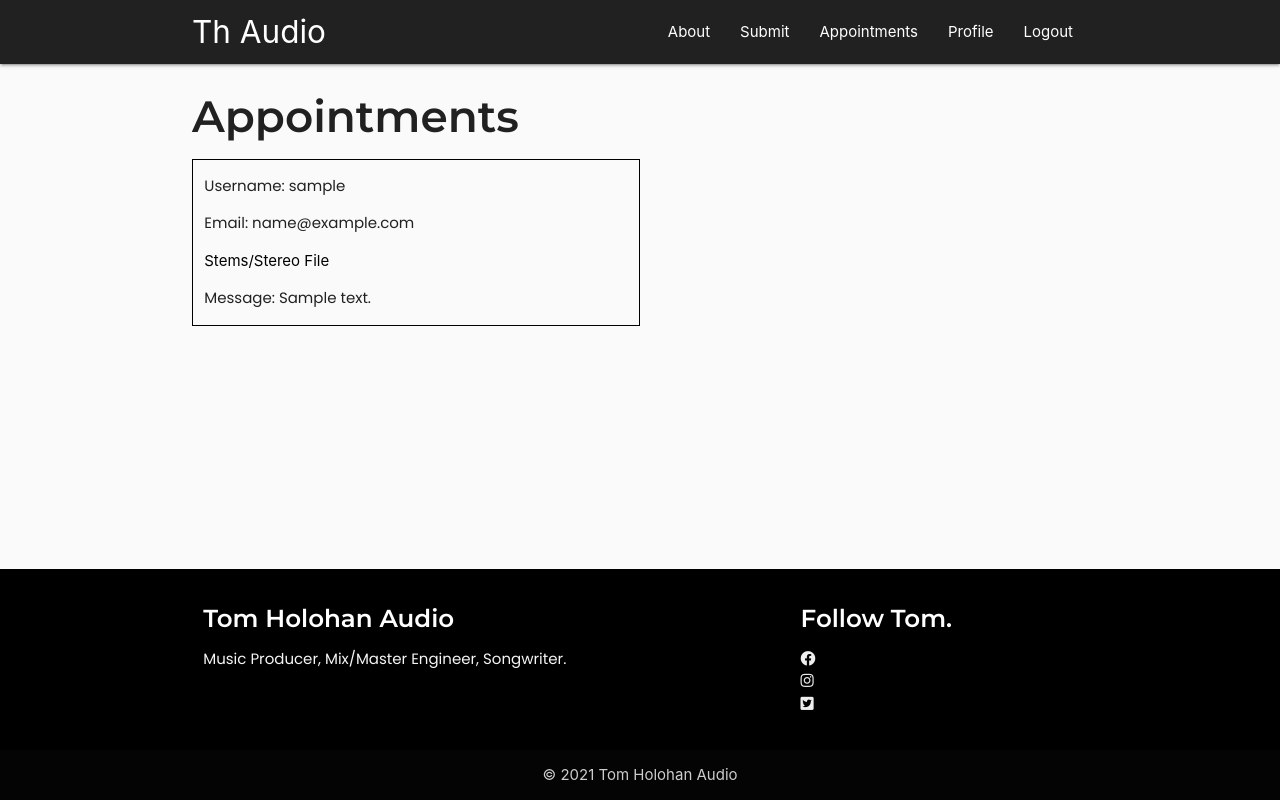
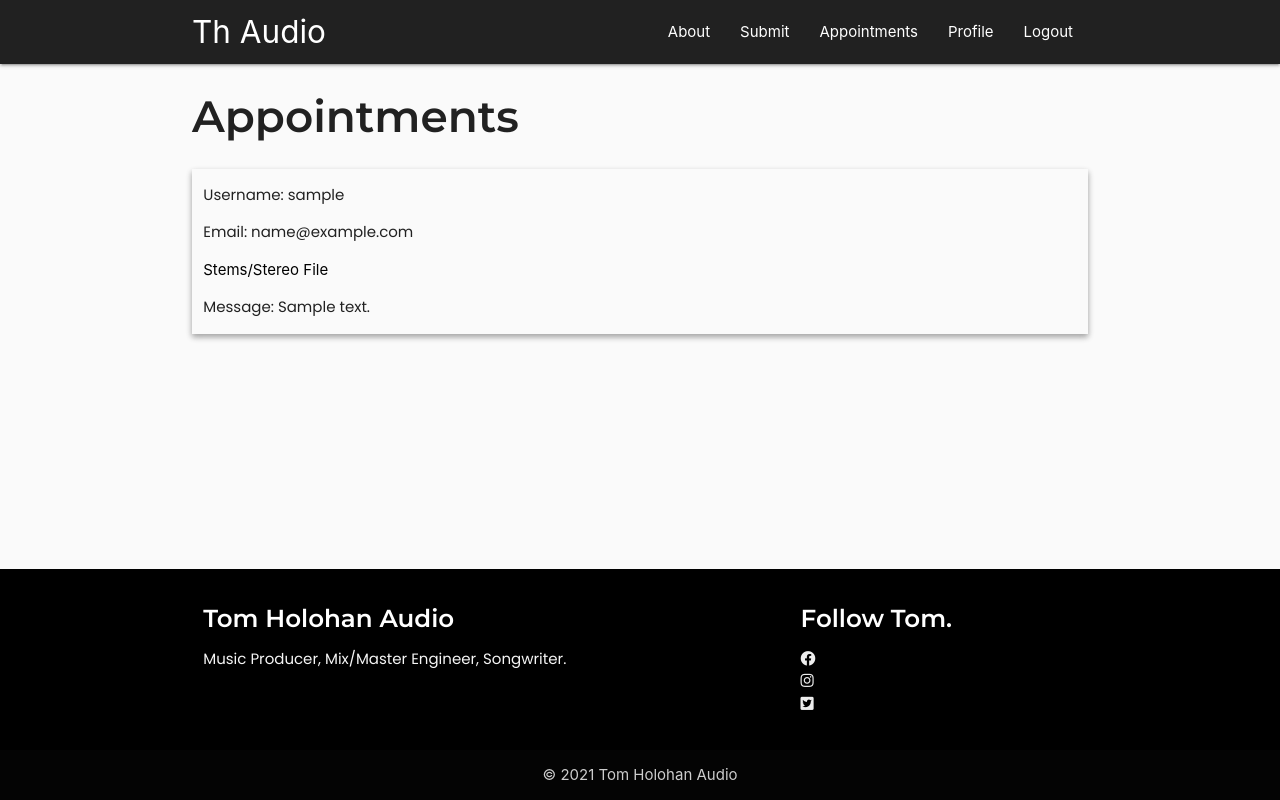
Before and after one commit to hollownotempty/Portfolio_4, a Django app: page /appointments in a window 1280 px wide. Run offline with Django 3.2, Linux system fonts and the light colour scheme; a user stored in the database is signed in; tables that the repository leaves empty hold one stand-in row (values such as "Sample post").

Commit message:
Change submission listings to a card style

```diff
--- a/accounts/views.py
+++ b/accounts/views.py
@@ -15,9 +15,9 @@ def login_user(request):
         password = request.POST['password']
         user = authenticate(request, username=username, password=password)
         if user is not None:
+            print('hello2')
             messages.success(request, 'Successfully logged in!')
             login(request, user)
-            return redirect('home')
         else:
             messages.success(request, ("There was an error logging in, try again..."))
             return redirect('login.html')
--- a/static/css/styles.css
+++ b/static/css/styles.css
@@ -192,8 +192,10 @@ footer {
 /* --------------------------- Appointments Page */
 
 .appointment-display{
-    border: #000000 1px solid;
+    /* border: #000000 0.3px solid; */
     padding-left: 30px;
+    margin: 10px;
+    box-shadow: rgba(0, 0, 0, 0.16) 0px 3px 6px, rgba(0, 0, 0, 0.23) 0px 3px 6px;
 }
 
 /* --------------------------- About Page */
--- a/templates/appointments.html
+++ b/templates/appointments.html
@@ -9,7 +9,7 @@
         </h3>
         <div class="row">
             {% for a in appointments %}
-            <div class="appointment-display col s12 m6">
+            <div class="appointment-display col s12">
                     <p>Username: {{ a.user }}</p>
                     <p>Email: {{ a.user.email }}</p>
                     <a href="{{ a.file_link }}">Stems/Stereo File</a>
--- a/tomholohanaudio/settings.py
+++ b/tomholohanaudio/settings.py
@@ -156,6 +156,6 @@ MEDIA_URL = '/media/'
 DEFAULT_AUTO_FIELD = 'django.db.models.BigAutoField'
 
 LOGIN_REDIRECT_URL = 'home'
-LOGIN_URL = '/accounts/login/'
+# LOGIN_URL = '/accounts/login/'
 
 MESSAGE_STORAGE = 'django.contrib.messages.storage.session.SessionStorage'
```
